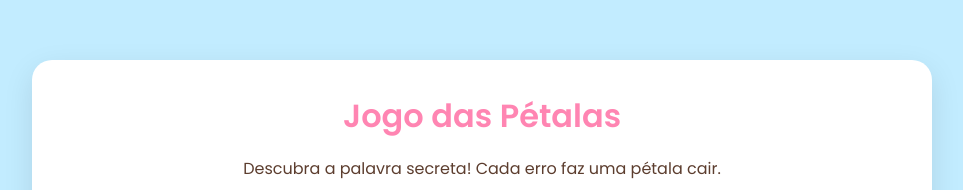
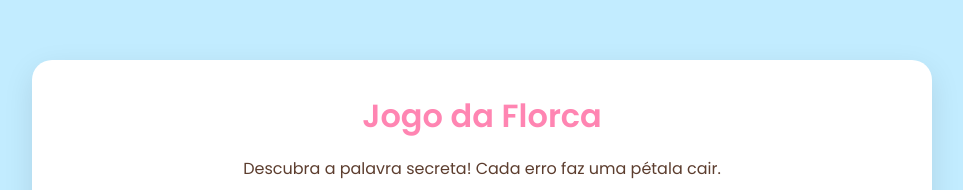
Before and after one commit to DenilsonPereira/Jogo_da_flor, a plain HTML site: page index.html in a window 1280 px wide. Shown: the part 173-363 px from the top of the page, without its empty margins (158-1121 px from the left). Drawn offline with Linux system fonts and the light colour scheme.

Commit message:
name game update

```diff
--- a/index.html
+++ b/index.html
@@ -3,7 +3,7 @@
 <head>
     <meta charset="UTF-8">
     <meta name="viewport" content="width=device-width, initial-scale=1.0">
-    <title>Jogo das Pétalas</title>
+    <title>Jogo da Florca</title>
     <link rel="preconnect" href="https://fonts.googleapis.com">
     <link rel="preconnect" href="https://fonts.gstatic.com" crossorigin>
     <link href="https://fonts.googleapis.com/css2?family=Poppins:wght@400;600&display=swap" rel="stylesheet">
@@ -11,7 +11,7 @@
 </head>
 <body>
     <div id="container">
-        <h1>Jogo das Pétalas</h1>
+        <h1>Jogo da Florca</h1>
         <p>Descubra a palavra secreta! Cada erro faz uma pétala cair.</p>
         <div class="modo">
             <button class="btn-modo" onclick="selecionarModo('solo')">1 Jogador</button>
```
Also changed, not shown: jogo.html (+1 -1 lines), palavra.html (+1 -1 lines).
